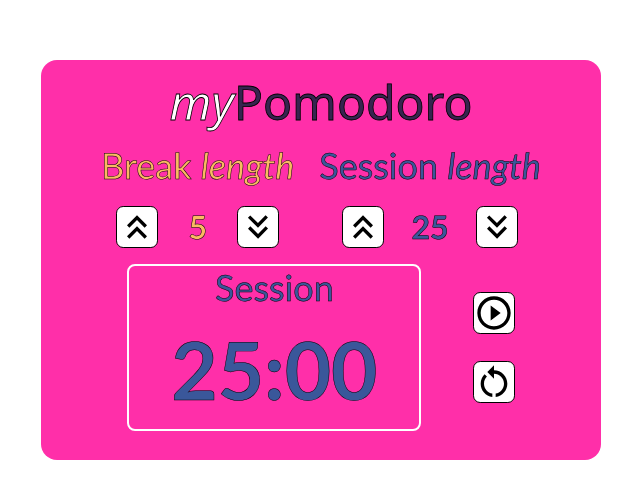
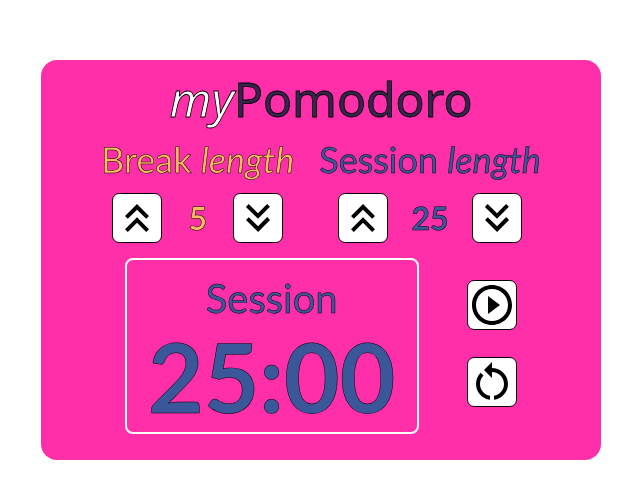
Before and after one commit to juandarr/pomodoro-react, a React (Create React App) app: page / in a window 1280 px wide. Shown: the part 140-638 px from the top of the page, without its empty margins (319-959 px from the left). Built offline with nearby package versions, Linux system fonts and the light colour scheme.

Commit message:
color: defined color paletted and coloured the fonts and UI elements accordingly

```diff
--- a/src/App.css
+++ b/src/App.css
@@ -32,7 +32,7 @@ button:active {
 }
 
 img {
-  width: 5vmin;
+  width: 6vmin;
 }
 
 #pomodoro {
@@ -49,23 +49,25 @@ img {
 }
 
 #break-label {
-  padding-bottom: 1vmin;
+  padding-bottom: 0.5vmin;
 }
 
 #session-label {
-  padding-bottom: 1vmin;
+  padding-bottom: 0.5vmin;
 }
 
 #break-length {
   font-size: 4vmin;
   font-weight: bold;
   width: 6vmin;
+  line-height: 4vmin;
 }
 
 #session-length {
   font-size: 4vmin;
   font-weight: bold;
   width: 6vmin;
+  line-height: 4vmin;
 }
 
 #break-buttons {
@@ -85,20 +87,29 @@ img {
   border: 0.3vmin solid white;
   border-radius: 1vmin;
   width: 60%;
+  margin-top:0.5vmin;
+  padding-top:1vmin;
+  padding-bottom:1vmin;
 }
 
 #time-left {
-  font-size: 10vmin;
+  font-size: 12vmin;
   font-weight: bold;
+  line-height: 12vmin;
 }
 
 #timer-label {
   margin-bottom: 0px;
+  font-size: 5vmin;
 }
 
-/*Class colors*/
+/*Palette of colors*/
 .white {
   color: white;
+}
+
+.black {
+  color: black;
 }
 
 .blue {
--- a/src/App.js
+++ b/src/App.js
@@ -58,7 +58,7 @@ class TimerDisplay extends React.Component {
   render() {
     const event = this.props.events[this.props.eventIndex];
     return (<div id="timer" className="d-flex flex-column align-items-center justify-content-center">
-      <h2 className={this.props.eventIndex === 0 ? "blue" : "mustard"} id="timer-label">{event[0].toUpperCase() + event.slice(1)}</h2>
+      <div className={this.props.eventIndex === 0 ? "blue" : "mustard"} id="timer-label">{event[0].toUpperCase() + event.slice(1)}</div>
       {this.timeRender(this.props.timeLeft)}
     </div>);
   }
```
